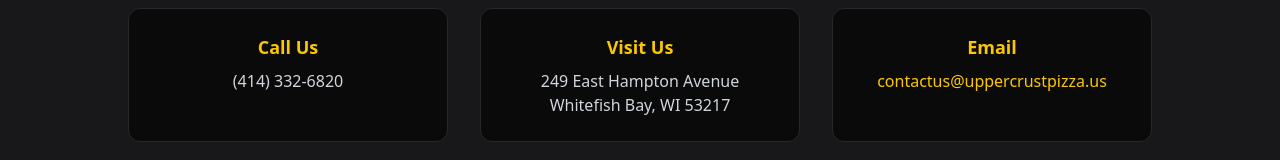
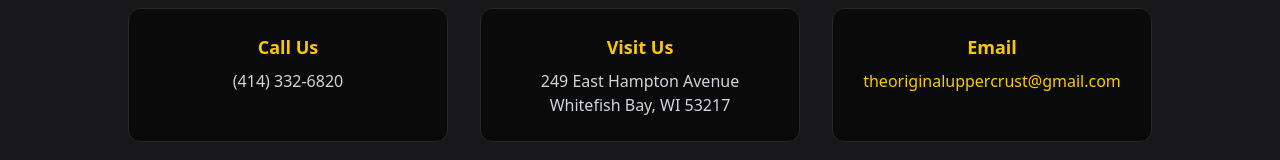
Before and after one commit to ZachAH/UpperCrust, a React (Vite) app: page /contact in a window 1280 px wide. Shown: the part 232-392 px from the top of the page. Built offline with nearby package versions, Linux system fonts and the light colour scheme.

Commit message:
update email

```diff
--- a/src/components/Contact.tsx
+++ b/src/components/Contact.tsx
@@ -31,10 +31,10 @@
               <h3 className="text-yellow-400 font-bold text-lg mb-2">Email</h3>
               <p>
                 <a
-                  href="mailto:contactus@uppercrustpizza.us"
+                  href="mailto:theoriginaluppercrust@gmail.com"
                   className="text-yellow-400 hover:text-yellow-500 transition"
                 >
-                  contactus@uppercrustpizza.us
+                  theoriginaluppercrust@gmail.com
                 </a>
               </p>
             </div>
```
